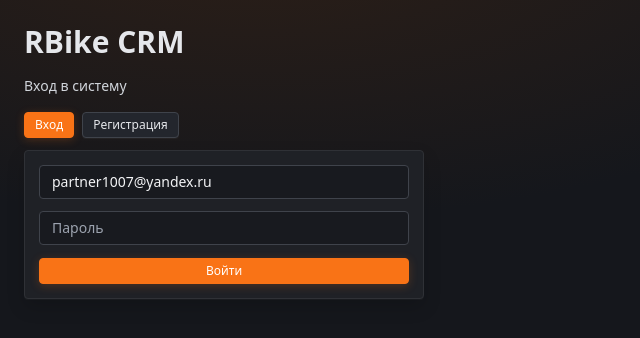
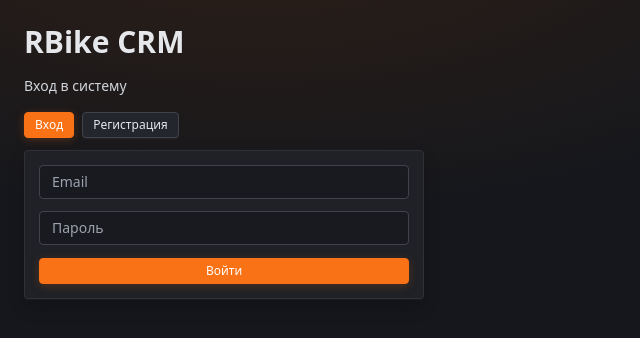
Before and after one commit to e89101288858-oss/rbike-crm, a Next.js app in the folder frontend/: page /login in a window 1280 px wide. Shown: the top 338 px of the page, without its empty margins (0-640 px from the left). Built offline with nearby package versions, Linux system fonts and the light colour scheme; no server answers.

Commit message:
fix(login): remove hardcoded owner email from default login field

```diff
--- a/frontend/src/app/login/page.tsx
+++ b/frontend/src/app/login/page.tsx
@@ -9,7 +9,7 @@
   const router = useRouter()
   const [tab, setTab] = useState<'login' | 'register'>('login')
 
-  const [email, setEmail] = useState('partner1007@yandex.ru')
+  const [email, setEmail] = useState('')
   const [password, setPassword] = useState('')
 
   const [regFullName, setRegFullName] = useState('')
```
